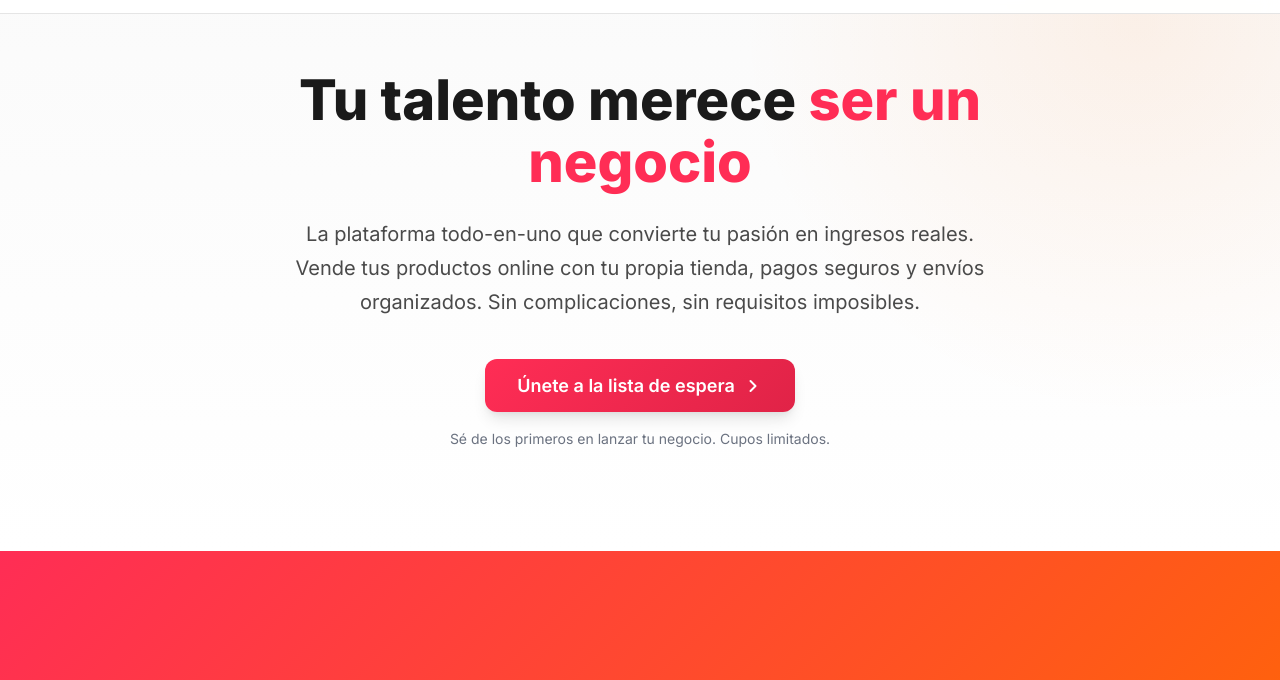
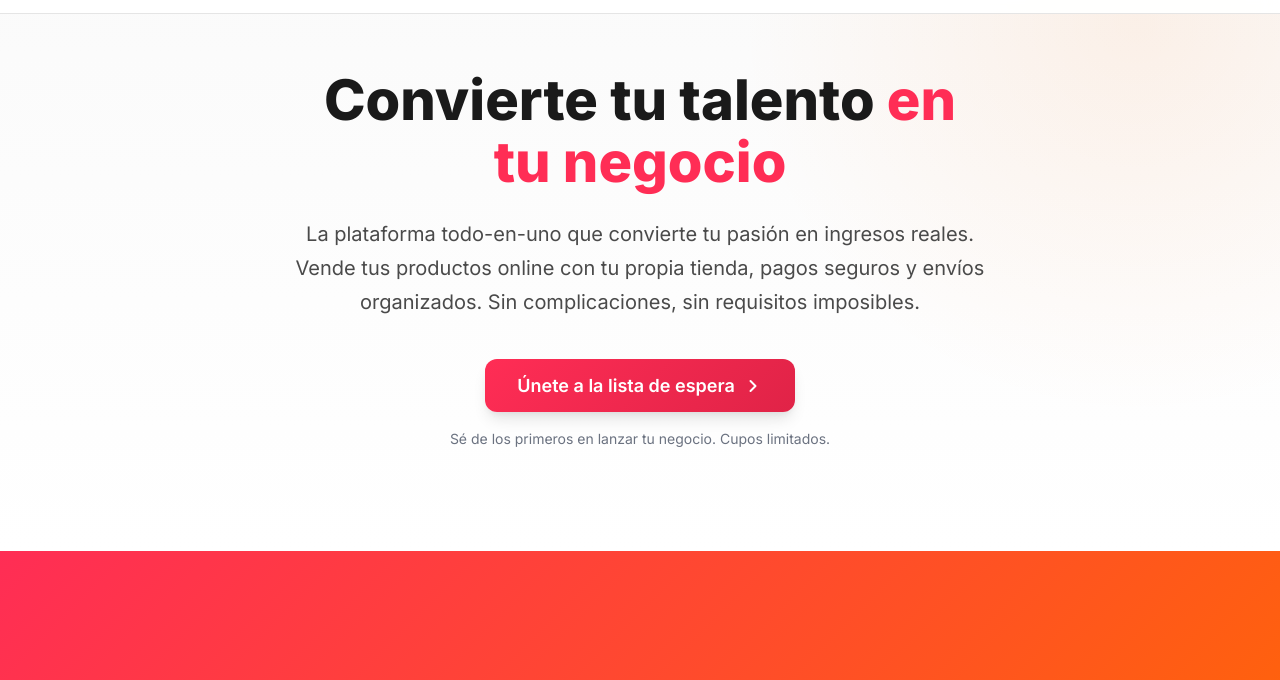
Before and after one commit to DiegoRojasVera2002/-chamba_test, a plain HTML site: page index.html in a window 1280 px wide. Shown: the part 70-750 px from the top of the page. Drawn offline with Linux system fonts and the light colour scheme.

Commit message:
Update index.html

```diff
--- a/index.html
+++ b/index.html
@@ -31,7 +31,7 @@
         <div class="container">
             <div class="hero-content">
                 <h1 class="hero-title">
-                    Tu talento merece <span class="highlight">ser un negocio</span>
+                    Convierte tu talento <span class="highlight">en tu negocio</span>
                 </h1>
                 <p class="hero-subtitle">
                     La plataforma todo-en-uno que convierte tu pasión en ingresos reales. Vende tus productos online con tu propia tienda, pagos seguros y envíos organizados. Sin complicaciones, sin requisitos imposibles.
```
